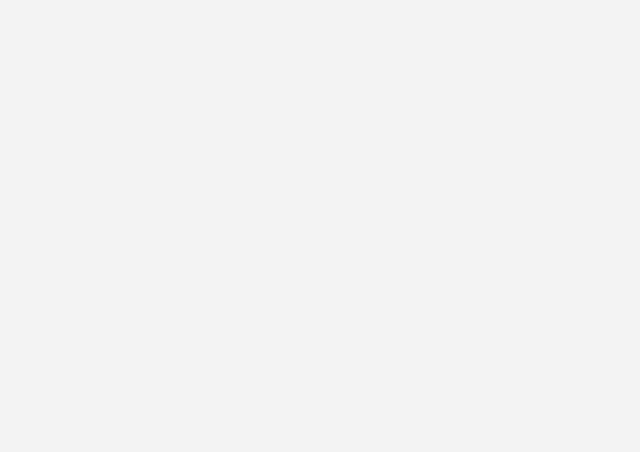
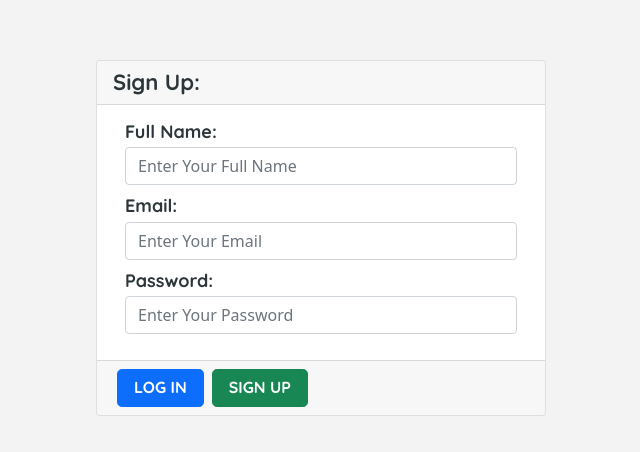
Before and after one commit to Ahmed-Boughdiri/Nasba-admin, a React (Create React App) app: page /signup in a window 1280 px wide. Shown: the part 162-614 px from the top of the page, without its empty margins (319-959 px from the left). Built offline with nearby package versions, Linux system fonts and the light colour scheme.

Commit message:
Day 2 (Part 2)

```diff
--- a/package.json
+++ b/package.json
@@ -12,6 +12,7 @@
     "@types/react-dom": "^17.0.0",
     "axios": "^0.21.1",
     "bootstrap": "^5.0.2",
+    "joi": "^17.4.1",
     "react": "^17.0.2",
     "react-bootstrap": "^2.0.0-beta.4",
     "react-dom": "^17.0.2",
--- a/src/App.tsx
+++ b/src/App.tsx
@@ -11,12 +11,16 @@ import {
   CompletedDeliveries,
   Deliveries,
   Product,
-  Delivery
+  Delivery,
+  Login,
+  Signup
 } from "screens";
 
 const App = () =>(
   <Router>
     <Switch>
+      <Route exact path="/" component={Login} />
+      <Route exact path="/signup" component={Signup} />
       <Route exact path="/products" component={Products} />
       <Route exact path="/deliveries" component={Deliveries} />
       <Route exact path="/add/product" component={AddProduct} />
--- /dev/null
+++ b/src/global/SignUp/SignUpSchema.ts
@@ -0,0 +1,21 @@
+import Joi from "joi";
+
+export default Joi.object({
+    fullName:
+        Joi
+        .string()
+        .required()
+        .min(3)
+        .max(25),
+    email:
+        Joi
+        .string()
+        .required()
+        .email({ tlds: { allow: false } }),
+    password:
+        Joi
+        .string()
+        .required()
+        .min(8)
+        .max(25)
+})
--- a/src/global/index.ts
+++ b/src/global/index.ts
@@ -1,7 +1,9 @@
 import navigatorLinks from "./Navigator/Links";
 import sendQuery from "./Other/SendQuery";
+import SignUpSchema from "./SignUp/SignUpSchema";
 
 export {
     navigatorLinks,
-    sendQuery
+    sendQuery,
+    SignUpSchema
 }
--- /dev/null
+++ b/src/hooks/Signup/useHandleSignUp.ts
@@ -0,0 +1,42 @@
+import { SignUpSchema, sendQuery } from "global";
+import useHandleState from "./useHandleState";
+import { History } from "history";
+
+const useHandleSignUp = (history: History) =>{
+    const formState = useHandleState();
+    const handleSignUp = async() =>{
+        try {
+            const { error } = SignUpSchema.validate({
+                fullName: formState.state.fullName,
+                email: formState.state.email,
+                password: formState.state.password
+            });
+            if(error)
+                throw Error("Invalid Entered Data");
+            const result = await sendQuery(`
+                mutation {
+                    createAdminPanelUser(adminPanelUser: {
+                        fullName: "${formState.state.fullName}",
+                        email: "${formState.state.email}",
+                        password: "${formState.state.password}"
+                    }) {
+                        fullName,
+                        email,
+                        id,
+                        role
+                    }
+                }
+            `);
+            console.log("Result: ", result.createAdminPanelUser);
+            history.push("/products");
+        } catch(err) {
+            console.log(err);
+        }
+    }
+    return {
+        formState,
+        handleSignUp
+    }
+}
+
+export default useHandleSignUp;
--- /dev/null
+++ b/src/hooks/Signup/useHandleState.ts
@@ -0,0 +1,24 @@
+import { useState } from "react";
+
+const useHandleState = () =>{
+    const [email, setEmail] = useState("");
+    const [fullName, setFullName] = useState("");
+    const [password, setPassword] = useState("");
+    return {
+        state: {
+            email,
+            fullName,
+            password
+        },
+        controllers: {
+            handleEmail:
+                (e:React.ChangeEvent<HTMLInputElement>) => setEmail(e.target.value),
+            handleFullName:
+                (e:React.ChangeEvent<HTMLInputElement>) => setFullName(e.target.value),
+            handlePassword:
+                (e:React.ChangeEvent<HTMLInputElement>) => setPassword(e.target.value)
+        }
+    }
+}
+
+export default useHandleState;
--- a/src/hooks/index.ts
+++ b/src/hooks/index.ts
@@ -6,6 +6,7 @@ import useHandleAddProduct from "./AddProduct/useHandleAddProduct";
 import useGetDeliveries from "./Deliveries/useGetDeliveries";
 import useHandleDeliveryMoreInfo from "./Deliveries/useHandleMoreInfo";
 import useGetCompletedDeliveries from "./CompletedDeliveries/useGetCompletedDeliveries";
+import useHandleSignUp from "./Signup/useHandleSignUp";
 
 export {
     useNavigator,
@@ -15,5 +16,6 @@ export {
     useHandleAddProduct,
     useGetDeliveries,
     useHandleDeliveryMoreInfo,
-    useGetCompletedDeliveries
+    useGetCompletedDeliveries,
+    useHandleSignUp
 }
--- /dev/null
+++ b/src/screens/Login/Login.css
@@ -0,0 +1,21 @@
+
+.login {
+    height: 100vh;
+    width: 100vw;
+    display: flex;
+    align-items: center;
+    justify-content: center;
+}
+.login-form-container {
+    width: 95%;
+    max-width: 400px;
+}
+.login-form-input-group {
+    margin-bottom: 10px;
+}
+.login-form-label {
+    margin-bottom: 5px;
+}
+.login-form-button-title {
+    color: #fff !important;
+}
--- /dev/null
+++ b/src/screens/Login/Login.tsx
@@ -0,0 +1,76 @@
+import "./Login.css";
+import {
+    Card,
+    Container,
+    FormControl,
+    Button
+} from "react-bootstrap";
+import { Title } from "components";
+import { RouteComponentProps } from "react-router";
+
+const Login:React.FC<RouteComponentProps> = ({ history }) =>{
+    return (
+        <div className="login">
+            <Card className="login-form-container">
+                <Card.Header>
+                    <Title fontSize="22px">Login: </Title>
+                </Card.Header>
+                <Card.Body>
+                    <Container>
+                        <div className="login-form-input-group">
+                            <Title
+                                fontSize="18px"
+                                className="login-form-label"
+                            >
+                                Email:
+                            </Title>
+                            <FormControl
+                                placeholder="Enter Your Email"
+                            />
+                        </div>
+                        <div className="login-form-input-group">
+                            <Title
+                                fontSize="18px"
+                                className="login-form-label"
+                            >
+                                Password:
+                            </Title>
+                            <FormControl
+                                placeholder="Enter Your Password"
+                            />
+                        </div>
+                    </Container>
+                </Card.Body>
+                <Card.Footer>
+                    <Button
+                        variant="primary"
+                        className="mx-1"
+                        size="lg"
+                    >
+                        <Title
+                            className="login-form-button-title"
+                            fontSize="16px"
+                        >
+                            LOG IN
+                        </Title>
+                    </Button>
+                    <Button
+                        variant="success"
+                        className="mx-1"
+                        size="lg"
+                        onClick={() =>history.push("/signup")}
+                    >
+                        <Title
+                            className="login-form-button-title"
+                            fontSize="16px"
+                        >
+                            SIGN UP
+                        </Title>
+                    </Button>
+                </Card.Footer>
+            </Card>
+        </div>
+    );
+}
+
+export default Login;
--- /dev/null
+++ b/src/screens/Signup/Signup.css
@@ -0,0 +1,21 @@
+
+.signup {
+    height: 100vh;
+    width: 100vw;
+    display: flex;
+    align-items: center;
+    justify-content: center;
+}
+.signup-form-container {
+    width: 95%;
+    max-width: 450px;
+}
+.signup-form-input-group {
+    margin-bottom: 10px;
+}
+.signup-form-label {
+    margin-bottom: 5px;
+}
+.signup-form-button-title {
+    color: #fff !important;
+}
--- /dev/null
+++ b/src/screens/Signup/Signup.tsx
@@ -0,0 +1,101 @@
+import "./Signup.css";
+import {
+    Card,
+    Container,
+    FormControl,
+    Button
+} from "react-bootstrap";
+import { Title } from "components";
+import { RouteComponentProps } from "react-router";
+import { useHandleSignUp } from "hooks";
+
+const Signup:React.FC<RouteComponentProps> = ({ history }) =>{
+    const {
+        formState,
+        handleSignUp
+    } = useHandleSignUp(history);
+    return (
+        <div className="signup">
+            <Card className="signup-form-container">
+                <Card.Header>
+                    <Title fontSize="22px">Sign Up: </Title>
+                </Card.Header>
+                <Card.Body>
+                    <Container>
+                        <div className="signup-form-input-group">
+                            <Title
+                                fontSize="18px"
+                                className="signup-form-label"
+                            >
+                                Full Name:
+                            </Title>
+                            <FormControl
+                                placeholder="Enter Your Full Name"
+                                type="text"
+                                value={formState.state.fullName}
+                                onChange={formState.controllers.handleFullName}
+                            />
+                        </div>
+                        <div className="signup-form-input-group">
+                            <Title
+                                fontSize="18px"
+                                className="signup-form-label"
+                            >
+                                Email:
+                            </Title>
+                            <FormControl
+                                placeholder="Enter Your Email"
+                                type="text"
+                                value={formState.state.email}
+                                onChange={formState.controllers.handleEmail}
+                            />
+                        </div>
+                        <div className="signup-form-input-group">
+                            <Title
+                                fontSize="18px"
+                                className="signup-form-label"
+                            >
+                                Password:
+                            </Title>
+                            <FormControl
+                                placeholder="Enter Your Password"
+                                type="password"
+                                value={formState.state.password}
+                                onChange={formState.controllers.handlePassword}
+                            />
+                        </div>
+                    </Container>
+                </Card.Body>
+                <Card.Footer>
+                    <Button
+                        variant="primary"
+                        className="mx-1"
+                        size="lg"
+                    >
+                        <Title
+                            className="signup-form-button-title"
+                            fontSize="16px"
+                        >
+                            LOG IN
+                        </Title>
+                    </Button>
+                    <Button
+                        variant="success"
+                        className="mx-1"
+                        size="lg"
+                        onClick={handleSignUp}
+                    >
+                        <Title
+                            className="signup-form-button-title"
+                            fontSize="16px"
+                        >
+                            SIGN UP
+                        </Title>
+                    </Button>
+                </Card.Footer>
+            </Card>
+        </div>
+    );
+}
+
+export default Signup;
--- a/src/screens/index.ts
+++ b/src/screens/index.ts
@@ -4,6 +4,8 @@ import AddProduct from "./AddProduct/AddProduct";
 import CompletedDeliveries from "./CompletedDeliveries/CompletedDeliveries";
 import Product from "./Product/Product";
 import Delivery from "./Delivery/Delivery";
+import Login from "./Login/Login";
+import Signup from "./Signup/Signup";
 
 export {
     Products,
@@ -11,5 +13,7 @@ export {
     AddProduct,
     CompletedDeliveries,
     Product,
-    Delivery
+    Delivery,
+    Login,
+    Signup
 }
```
Also changed, not shown: 2 other files (tests, documents, lock files or other folders).
